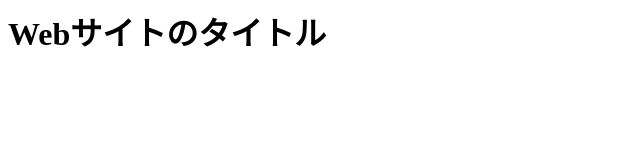
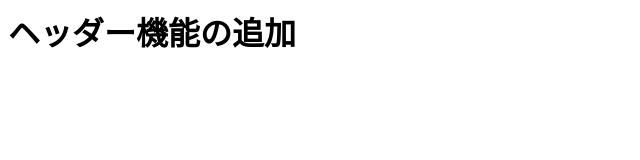
Before and after one commit to machikaze/my-awesome-project, a plain HTML site: page index.html in a window 1280 px wide. Shown: the whole page, without its empty margins (0-640 px from the left). Drawn offline with Linux system fonts and the light colour scheme.

Commit message:
ヘッダーを変更

```diff
--- a/index.html
+++ b/index.html
@@ -1 +1 @@
-<h1>Webサイトのタイトル</h1>
+<h1>ヘッダー機能の追加</h1>
```
